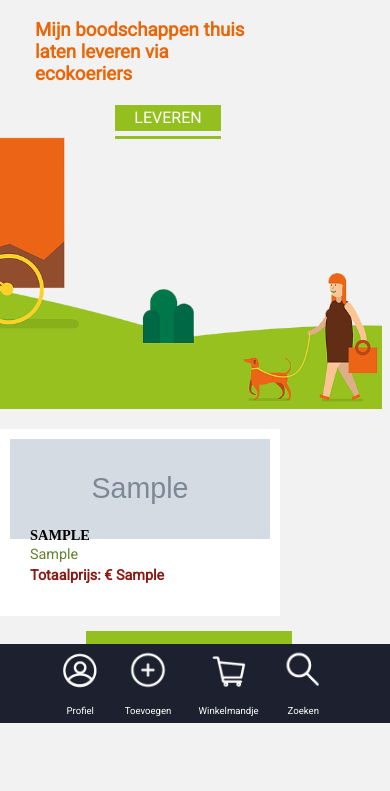
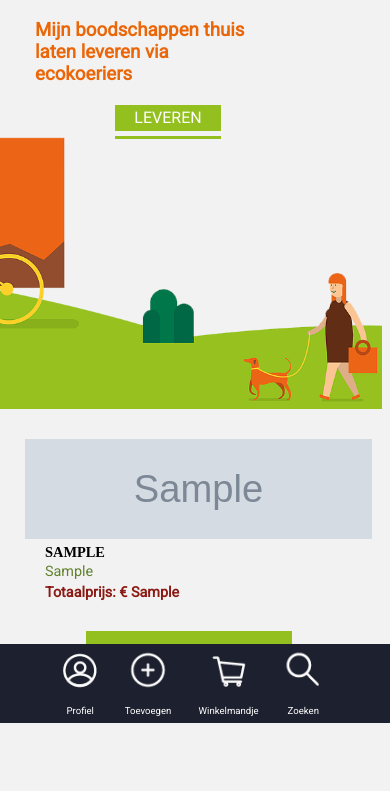
Before and after one commit to lisalepaige/EcoFlavor, a PHP site: page /winkelmandje.php in a window 390 px wide. Shown: the part 121-912 px from the top of the page. Run offline with PHP 8.4, Linux system fonts and the light colour scheme; tables that the repository leaves empty or names only in its code hold one stand-in row (values such as "Sample post"); grey boxes marked "Sample" are stand-in pictures; some libraries are stand-ins or nearby versions.

Commit message:
winkelmandje responsive

```diff
--- a/css/style.css
+++ b/css/style.css
@@ -4,6 +4,7 @@ body
     font-family: 'Roboto', sans-serif;
     background-color: #F2F2F2;
     margin-top: -5px;
+    margin-left: -5px;
     margin-left: -5px;
 }
 
@@ -814,8 +815,11 @@ header
 
 .winkelmand
 {
-    margin: 20px;
     margin-bottom: 40px;
+    display: block;
+    margin-left: auto;
+    margin-right: auto;
+    width: 100%;
 }
 
 .winkelmand__img
@@ -830,8 +834,10 @@ header
 
 .winkelmand__list
 {
-    grid-template-columns: 35% 60% ;
+    display: grid;
+    grid-template-columns: 35% 60%;
     margin-bottom: -20px;
+    margin-left: 20px;
 }
 
 /* afrekenen.php */
@@ -1216,9 +1222,7 @@ header
         display: grid;
         grid-template-columns: 100%;
         padding: 10px;
-        margin-left: -15px;
         margin-bottom: -25px;
-        width: 260px;
     }
 
     .border--mand
--- a/winkelmandje.php
+++ b/winkelmandje.php
@@ -29,7 +29,7 @@ $winkelmand = User::getWinkelmandje();
 <?php foreach($winkelmand as $w): ?>
     <main class="winkelmand">
 
-        <div class="searchP__list winkelmand__list">
+        <div class="winkelmand__list">
             <img src="images/<?php echo $w['product_img']; ?>" alt="product" class="searchP__img winkelmand__img" >
             <div class="searchP__grid winkelmand__grid">
                 <h4 class="searchP__pnaam" data-groep="<?php echo $w['groep_naam']; ?>"><?php echo $w['product_naam']; ?></h4>
```
